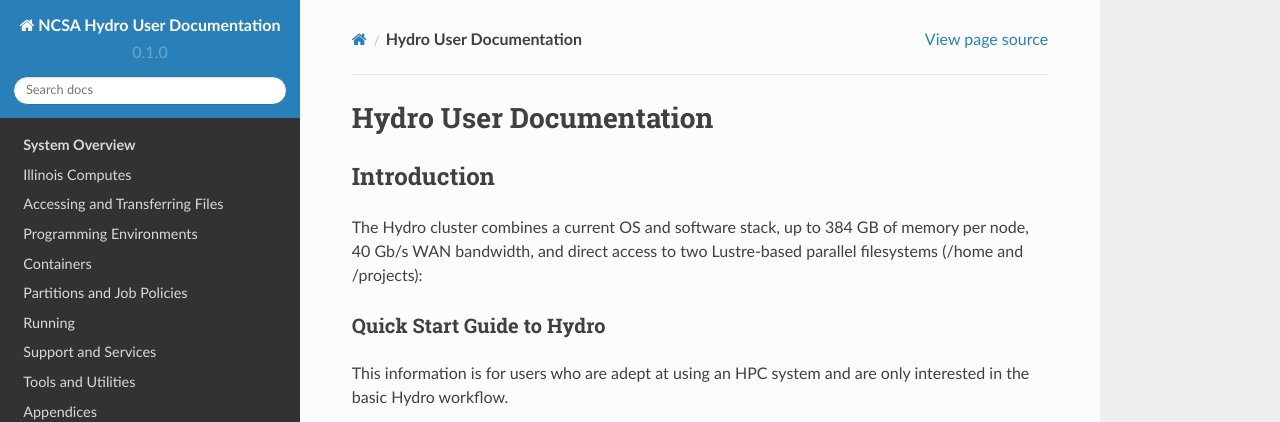
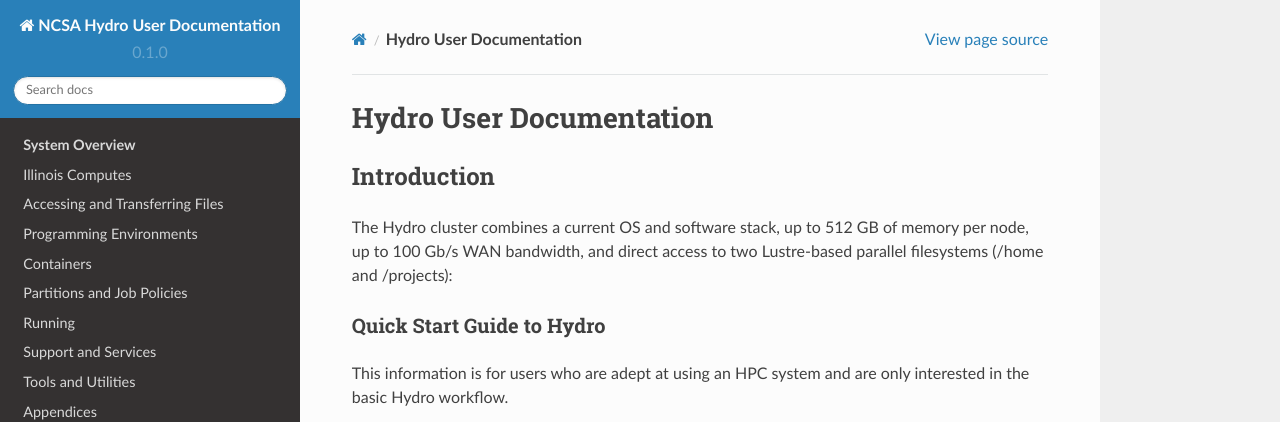
Before and after one commit to ncsa/hydro_documentation, a Sphinx documentation site: the page built from docs/source/index.rst, in a window 1280 px wide and 900 px high. Shown: the top 422 px of the window. Built offline with Sphinx 7.4.7 and the Read the Docs theme 2.0.0, drawn with Linux system fonts in a browser that asks for light colours; pages that are not in the unit, such as notebooks, are missing from menus.

Commit message:
Update index.rst

```diff
--- a/docs/source/index.rst
+++ b/docs/source/index.rst
@@ -5,8 +5,8 @@
 **Introduction**
 ======================
 
-The Hydro cluster combines a current OS and software stack, up to 384 GB of
-memory per node, 40 Gb/s WAN bandwidth, and direct access to two Lustre-based parallel filesystems (/home and /projects):
+The Hydro cluster combines a current OS and software stack, up to 512 GB of
+memory per node, up to 100 Gb/s WAN bandwidth, and direct access to two Lustre-based parallel filesystems (/home and /projects):
 
 
 .. _quick-start:
```
